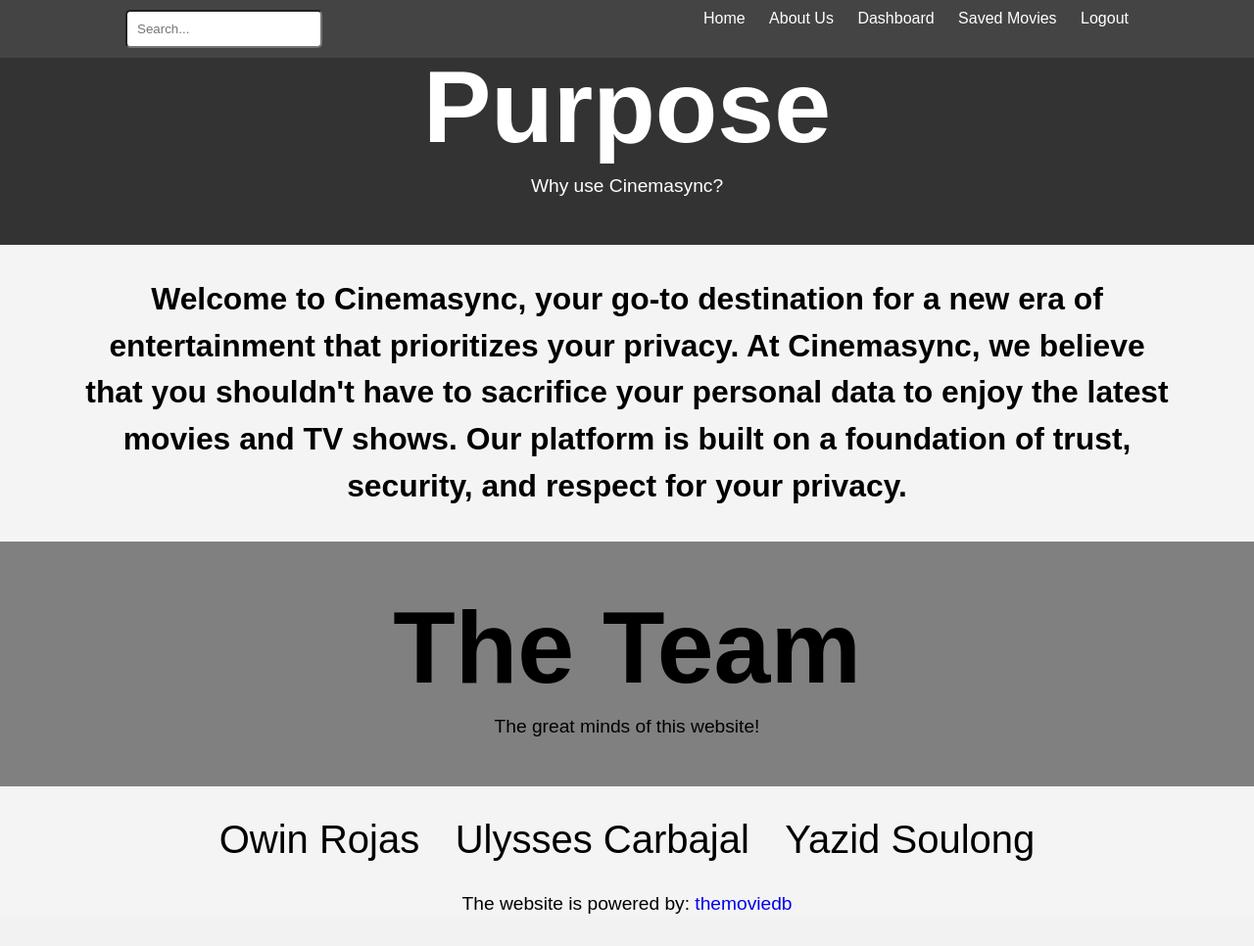
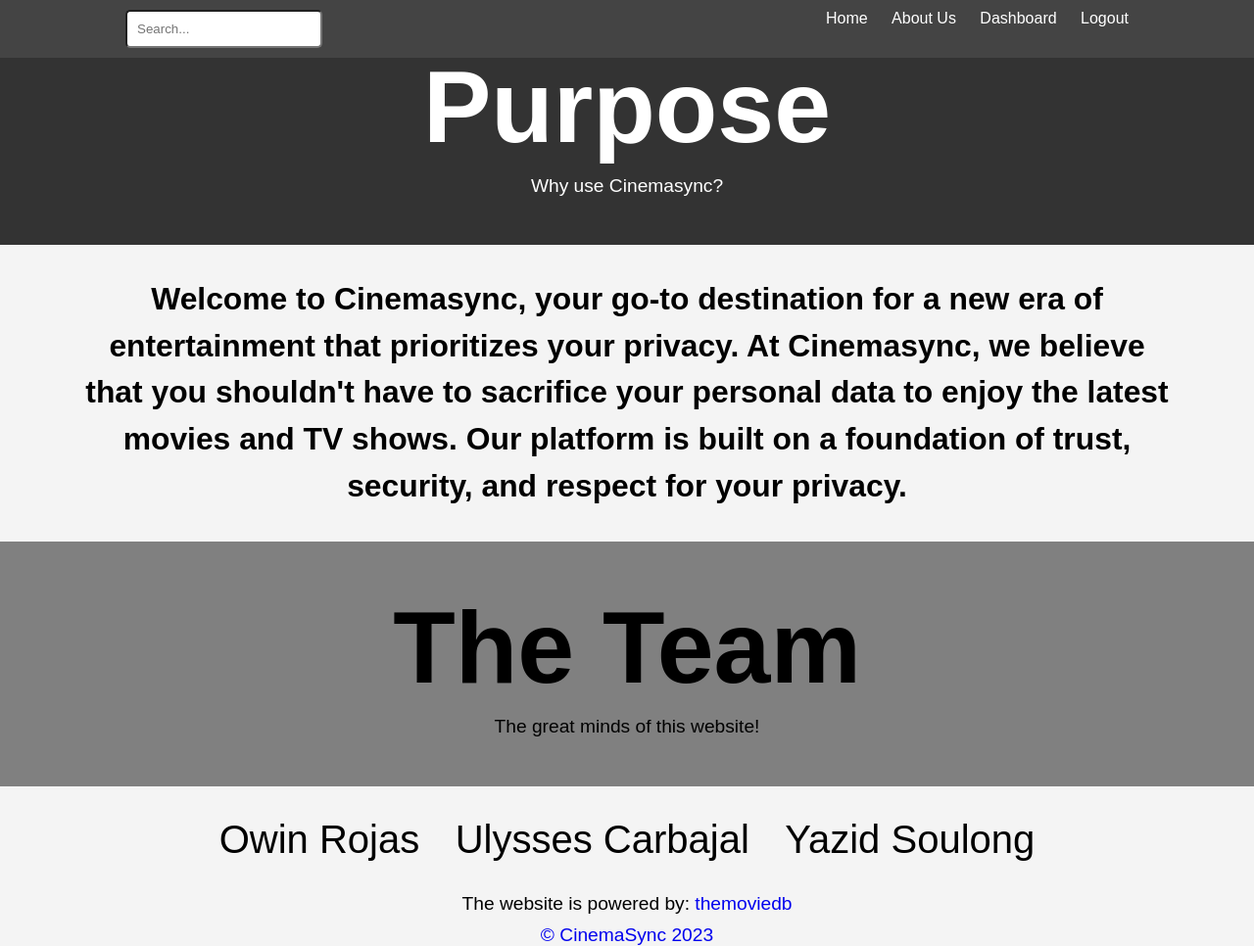
Before and after one commit to owinrojas/CinemaSync, a PHP site: page /aboutUs.php in a window 1280 px wide. Shown: the whole page at 98% size. Before the commit the page ends 933 px from the top, so only its background shows below. Run offline with PHP 8.4, Linux system fonts and the light colour scheme; the visitor is signed in with stand-in values (Sample User, id 1).

Commit message:
Copyright done. Leaves a little secret if clicked on

```diff
--- a/aboutUs.php
+++ b/aboutUs.php
@@ -56,6 +56,12 @@ if (isset($_SESSION['email'])) {
         </div>
     </section>
 
+    <section class = "copyright" id = "copyright">
+        <div class = "copyright-content">
+        <a href = "https://www.youtube.com/watch?v=dQw4w9WgXcQ">© CinemaSync 2023</a>
+        </div>
+    </section>
+
 <!--All navbar stuff below. Leave alone!--->
     <nav class="navbar">
         <div class="navbar-content">
@@ -76,7 +82,6 @@ if (isset($_SESSION['email'])) {
                 if ($loggedIn) :
                 ?>
                     <a href="dashboard.php">Dashboard</a>
-                    <a href="dashboard.php">Saved Movies</a>
                     <a href="dashboard.php">Logout</a>
 
                 <?php else : //else show the login / register buttons
--- a/assets/css/styles.css
+++ b/assets/css/styles.css
@@ -400,3 +400,10 @@ body {
   font-size: 1.2em;
   margin-top: 10px;
 }
+
+.copyright .copyright-content {
+  text-align: center;
+  color: black;
+  font-size: 1.2em;
+  margin-top: 10px;
+}
--- a/genreMovies.php
+++ b/genreMovies.php
@@ -68,6 +68,12 @@ if (isset($_SESSION['email'])) {
         </div>
     </div>
 
+    <section class = "copyright" id = "copyright">
+        <div class = "copyright-content">
+        <a href = "https://www.youtube.com/watch?v=dQw4w9WgXcQ">© CinemaSync 2023</a>
+        </div>
+    </section>
+
     </main>
     <script defer src="assets/js/script.js"></script>
 </body>
--- a/index.php
+++ b/index.php
@@ -122,6 +122,12 @@ if (isset($_SESSION['email'])) {
         </div>
     </div>
 
+    <section class = "copyright" id = "copyright">
+        <div class = "copyright-content">
+        <a href = "https://www.youtube.com/watch?v=dQw4w9WgXcQ">© CinemaSync 2023</a>
+        </div>
+    </section>
+
     <script src="assets/js/script.js"></script>
 
 
```
